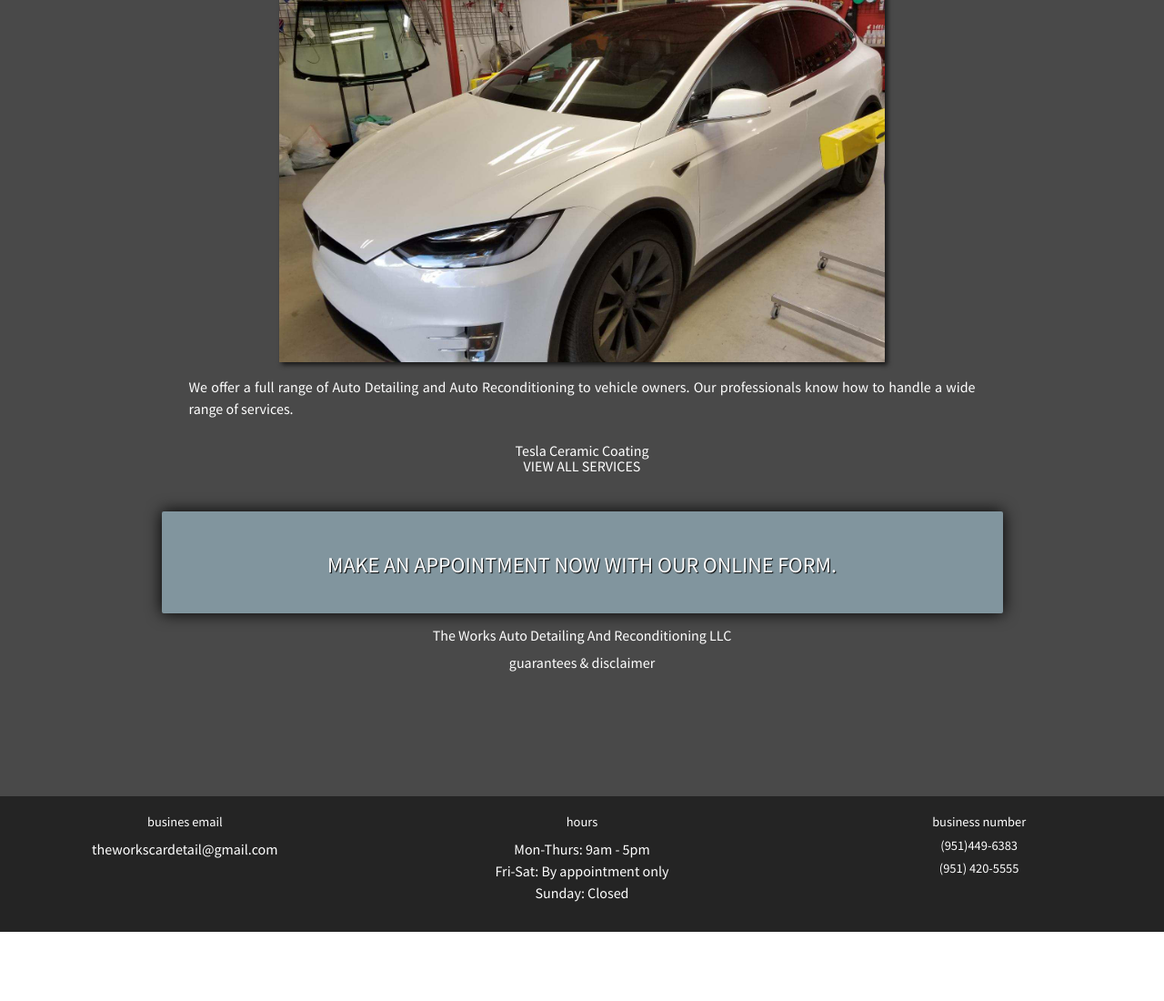
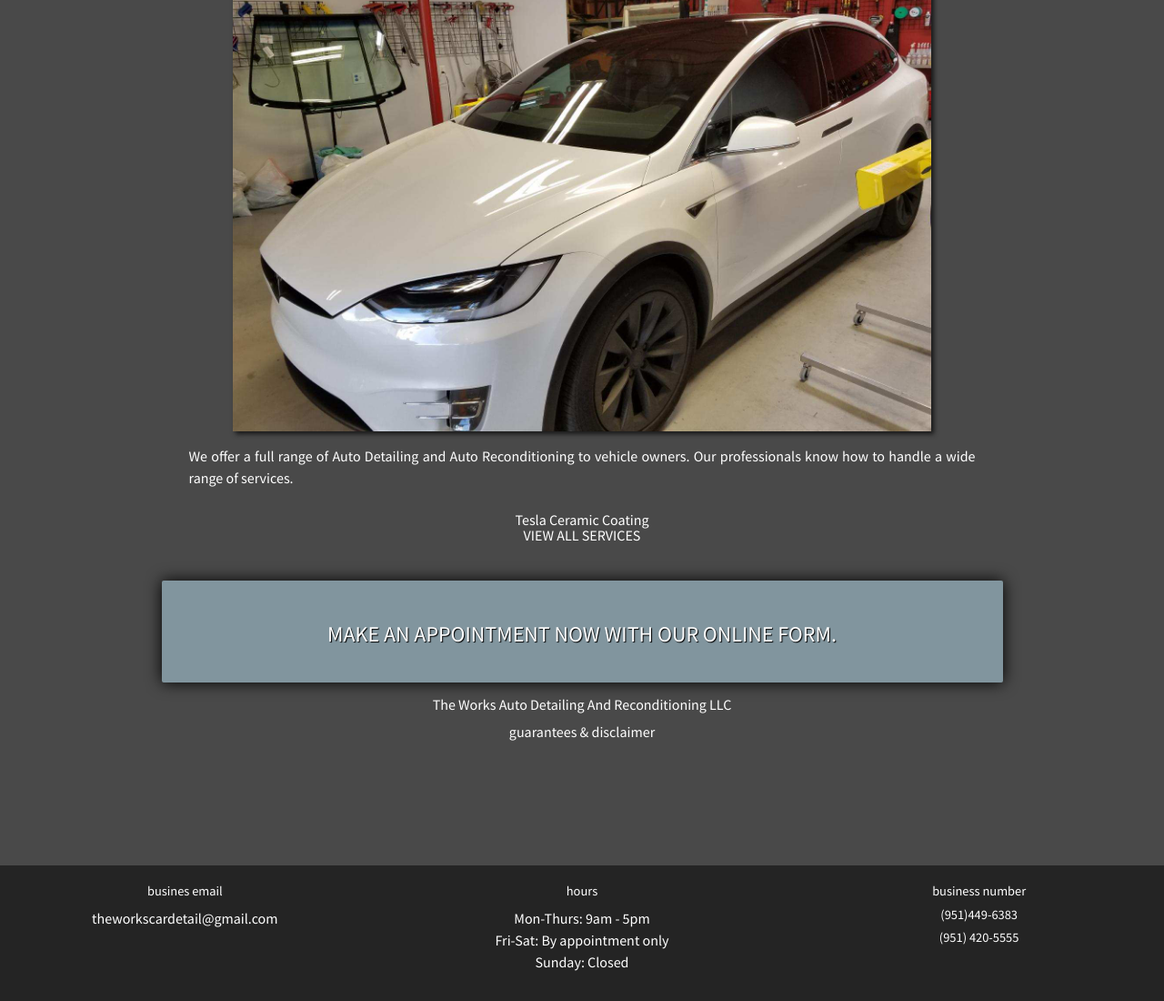
Before and after one commit to mlnemenzo/the-works, a React (Create React App) app: page / in a window 1280 px wide. Shown: the part 1442-2542 px from the top of the page at 91% size. Before the commit the page ends 2466 px from the top, so only its background shows below. Built offline with nearby package versions, Linux system fonts and the light colour scheme.

Commit message:
image corrected on landing page

```diff
--- a/src/App.css
+++ b/src/App.css
@@ -266,6 +266,12 @@ tr:nth-child(even) {
 
 .disclaimer-landing {
   margin-top: 15px
+}
+
+.landingImage2 {
+  box-shadow: 3px 3px 5px rgb(24, 24, 24);
+  width: 60vw;
+  height: auto;
 }
 
 /* ////////////////////////////////// disclaimer ///////////////////////////////////////// */
@@ -608,8 +614,6 @@ img {
 
   }
 
-
-
 @media (min-width: 768px) {
 
 .service-info-body {
--- a/src/components/landing-page.js
+++ b/src/components/landing-page.js
@@ -57,14 +57,15 @@ class LandingPage extends Component {
                 </div>
                 <div className= "services-landing col-10 offset-1 text-center">
                     <h2 className= "col-12 text-center">OUR SERVICES</h2>
-                    <div style = {{ height: 500 }}>
-                        <img style={{ width: "500", height: "100%"}} src = {tesla} alt = "img not available"/>
-                    <div className="carousel-caption">Tesla Ceramic Coating</div>
+                    <div className ="secondImage">
+                        <img className = "landingImage2" src = {tesla} alt = "img not available"/>
+                        <div className="carousel-caption">Tesla Ceramic Coating</div>
                     </div>
-                    <p className = "d-flex justify-content-center">We offer a full range of Auto Detailing and Auto Reconditioning to vehicle owners. Our professionals know how to handle a wide range of services.</p>
-                    <div className="service-images">
+                    <div className = "description">
+                        <p className = "d-flex justify-content-center">We offer a full range of Auto Detailing and Auto Reconditioning to vehicle owners. Our professionals know how to handle a wide range of services.</p>
+                        <Link className = "about-link nav-link" to = "/services">VIEW ALL SERVICES</Link>
                     </div>
-                    <Link className = "about-link nav-link" to = "/services">VIEW ALL SERVICES</Link>
+
                 </div>
                 <div className="appt col-10 offset-1">
                     <h4 className="make-appt text-center"><Link className="make-appt-link nav-link nav-link-text boldLink" to = "/appointment">MAKE AN APPOINTMENT NOW WITH  OUR ONLINE FORM.</Link></h4>
```
